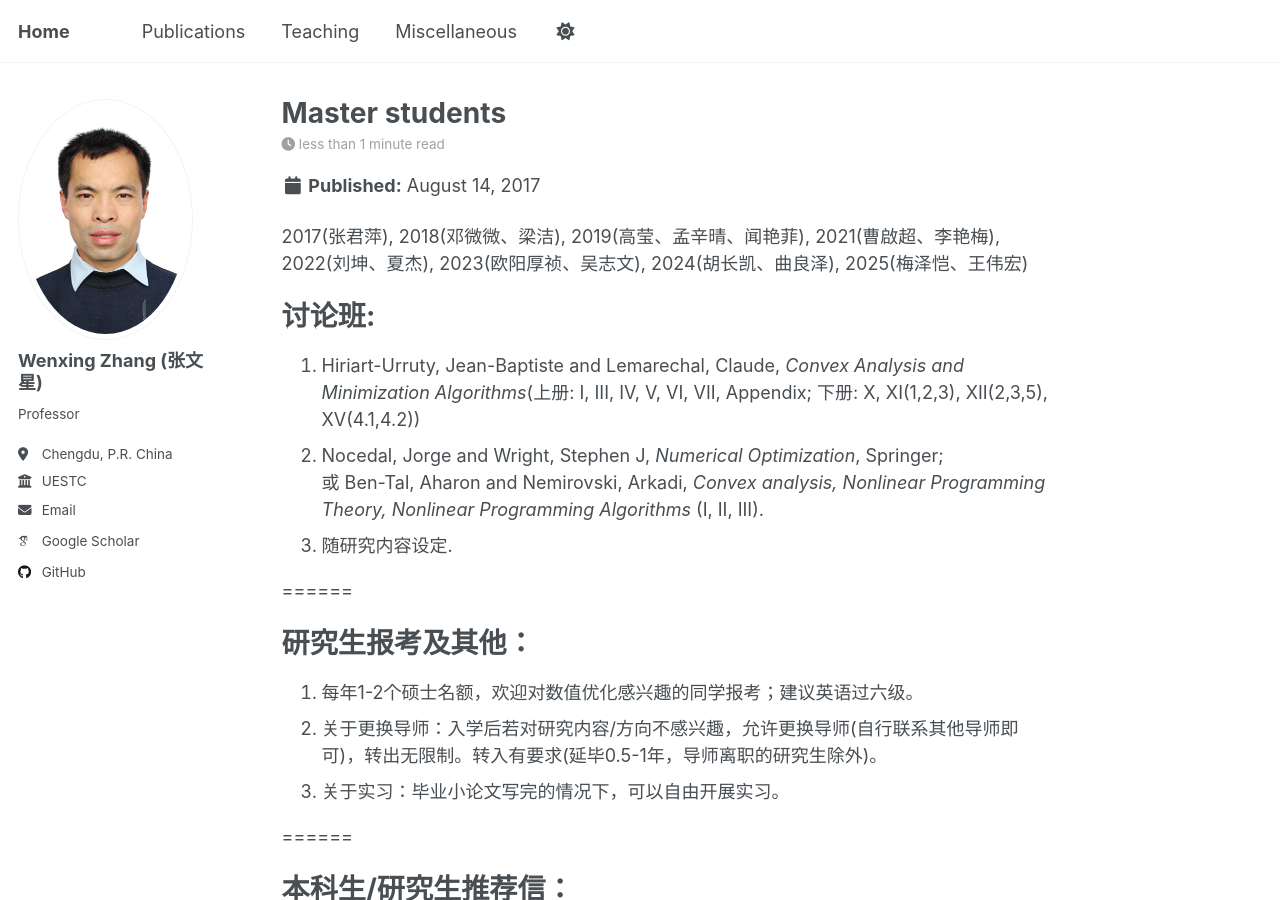
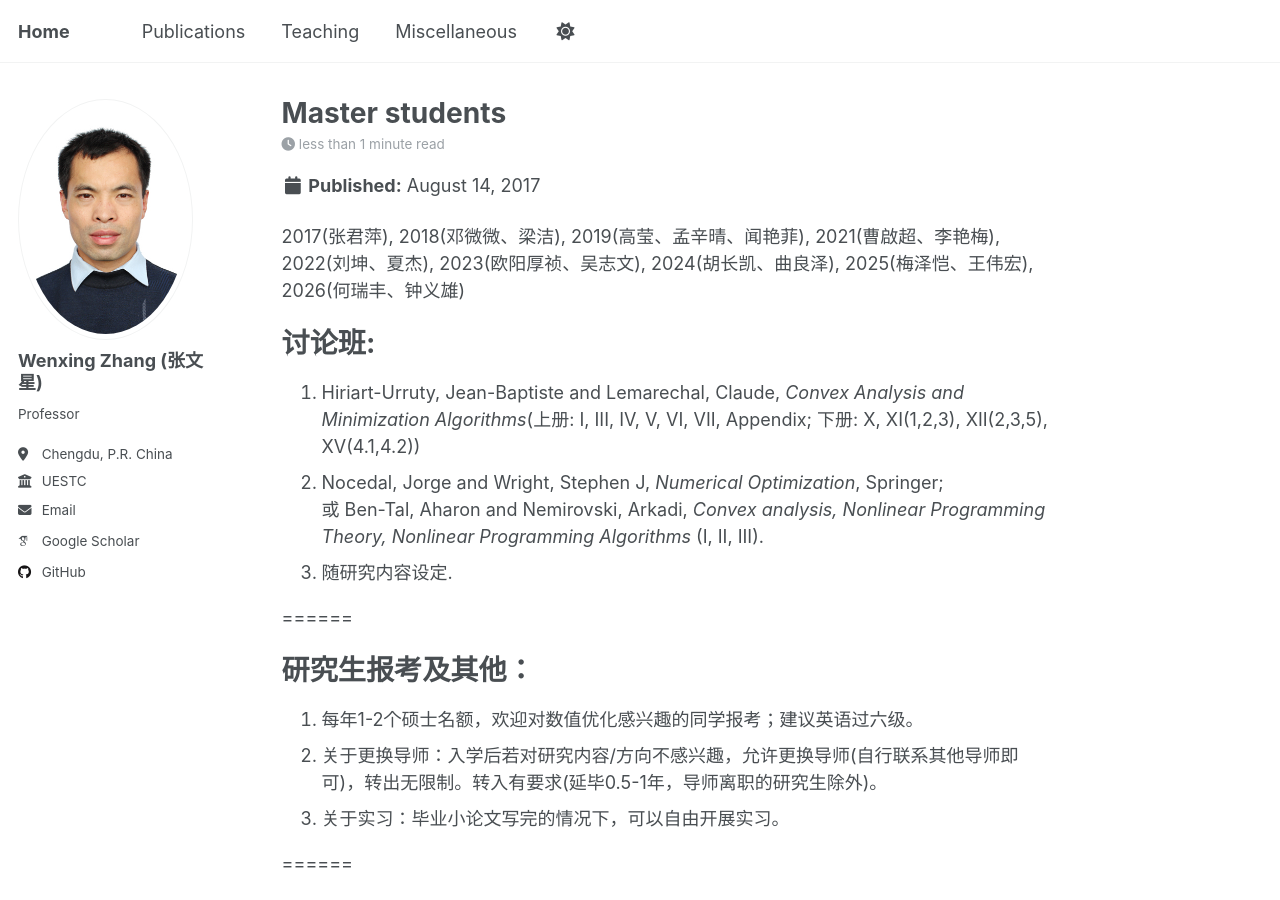
Before and after one commit to WenxingZhang/WenxingZhang.github.io, a Jekyll site: the page built from _posts/2017-08-14-blog-post-1.md, in a window 1280 px wide and 900 px high. Built offline with Jekyll 4.4.1, drawn with Linux system fonts in a browser that asks for light colours; some web fonts are replaced; a script that is not in the unit is left out.

Commit message:
Update 2017-08-14-blog-post-1.md

```diff
--- a/_posts/2017-08-14-blog-post-1.md
+++ b/_posts/2017-08-14-blog-post-1.md
@@ -8,7 +8,7 @@ tags:
   - category2
 ---
 
-2017(张君萍), 2018(邓微微、梁洁), 2019(高莹、孟辛晴、闻艳菲), 2021(曹啟超、李艳梅), 2022(刘坤、夏杰), 2023(欧阳厚祯、吴志文), 2024(胡长凯、曲良泽), 2025(梅泽恺、王伟宏)
+2017(张君萍), 2018(邓微微、梁洁), 2019(高莹、孟辛晴、闻艳菲), 2021(曹啟超、李艳梅), 2022(刘坤、夏杰), 2023(欧阳厚祯、吴志文), 2024(胡长凯、曲良泽), 2025(梅泽恺、王伟宏), 2026(何瑞丰、钟义雄)
 
 讨论班:
 ======
```
